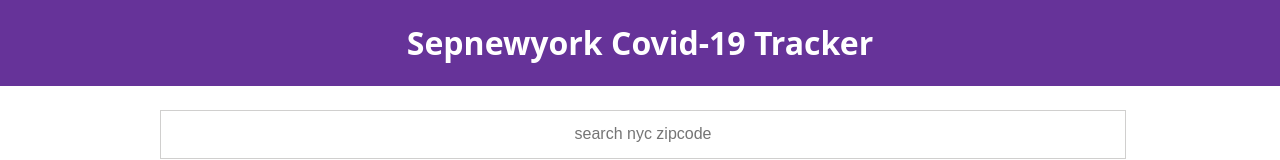
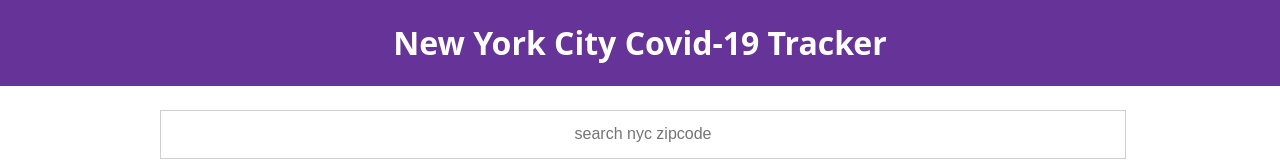
Before and after one commit to newyork2020/coronavirus-tracker, a Gatsby site: page / in a window 1280 px wide. Shown: the top 160 px of the page. Built offline with nearby package versions, Linux system fonts and the light colour scheme; Gatsby itself is replaced by a stand-in of ours; no server answers.

Commit message:
change header

```diff
--- a/src/components/layout.js
+++ b/src/components/layout.js
@@ -13,7 +13,7 @@ import "./layout.css"
 const Layout = ({ children }) => {
   return (
     <>
-      <Header siteTitle="Sepnewyork Covid-19 Tracker" />
+      <Header siteTitle="New York City Covid-19 Tracker" />
       <div
         style={{
           margin: `0 auto`,
```
